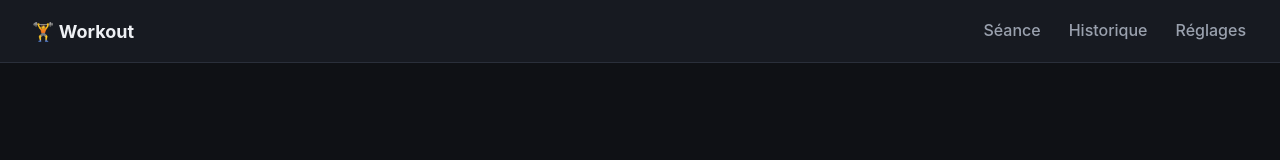
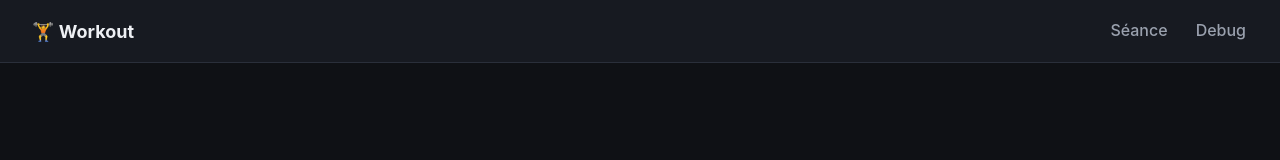
Before and after one commit to ericdesa/workout, an Angular app: page /login in a window 1280 px wide. Shown: the top 160 px of the page. Built offline with nearby package versions, Linux system fonts and the light colour scheme.

Commit message:
debug page access when disconnected

```diff
--- a/src/app/app.component.html
+++ b/src/app/app.component.html
@@ -3,8 +3,12 @@
     <span class="logo">🏋️ Workout</span>
     <nav class="nav-desktop">
       <a routerLink="/accueil" routerLinkActive="active">Séance</a>
+      @if (userEmail()) {
         <a routerLink="/historique" routerLinkActive="active">Historique</a>
         <a routerLink="/reglages" routerLinkActive="active">Réglages</a>
+      } @else {
+        <a routerLink="/debug" routerLinkActive="active">Debug</a>
+      }
     </nav>
     @if (userEmail()) {
       <div class="user-info">
@@ -21,11 +25,17 @@
     <a routerLink="/accueil" routerLinkActive="active">
       <span class="icon">🏠</span><span>Séance</span>
     </a>
+    @if (userEmail()) {
       <a routerLink="/historique" routerLinkActive="active">
         <span class="icon">📅</span><span>Historique</span>
       </a>
       <a routerLink="/reglages" routerLinkActive="active">
         <span class="icon">⚙️</span><span>Réglages</span>
       </a>
+    } @else {
+      <a routerLink="/debug" routerLinkActive="active">
+        <span class="icon">🔧</span><span>Debug</span>
+      </a>
+    }
   </nav>
 </div>
--- a/src/app/app.component.ts
+++ b/src/app/app.component.ts
@@ -1,5 +1,5 @@
 import { Component, computed } from '@angular/core';
-import { RouterLink, RouterLinkActive, RouterOutlet } from '@angular/router';
+import { Router, RouterLink, RouterLinkActive, RouterOutlet } from '@angular/router';
 import { AuthService } from './services/auth.service';
 import { StorageService } from './services/storage.service';
 
@@ -16,14 +16,21 @@ export class AppComponent {
   constructor(
     public auth: AuthService,
     private storage: StorageService,
+    private router: Router,
   ) {
     this.auth['supabase'].client.auth.onAuthStateChange(
-      async (_event, session) => {
+      async (event, session) => {
         if (session?.user) {
           await Promise.all([
             this.storage.loadSessions(),
             this.storage.loadExercices(),
           ]);
+        } else {
+          this.storage.sessions.set([]);
+          this.storage.exercices.set([]);
+          if (event === 'SIGNED_OUT') {
+            this.router.navigate(['/login']);
+          }
         }
       },
     );
```
Lines whose indentation alone changed are shown as unchanged.
